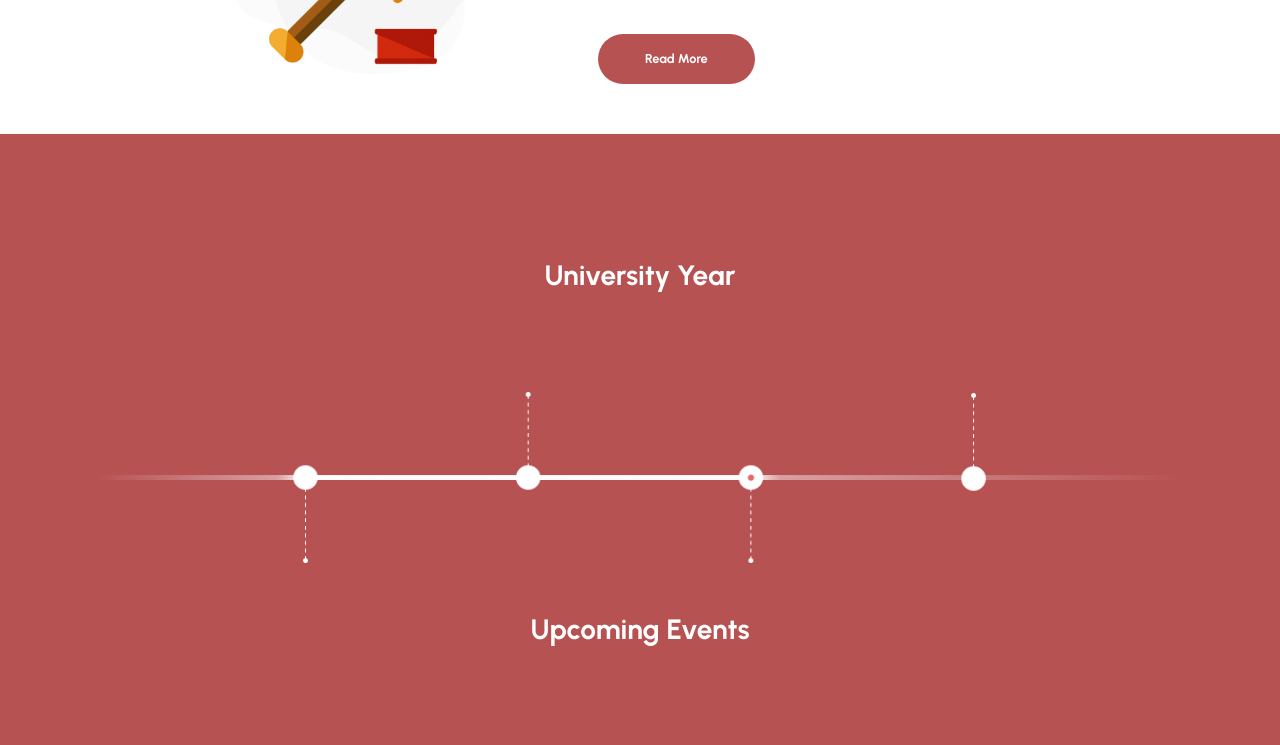
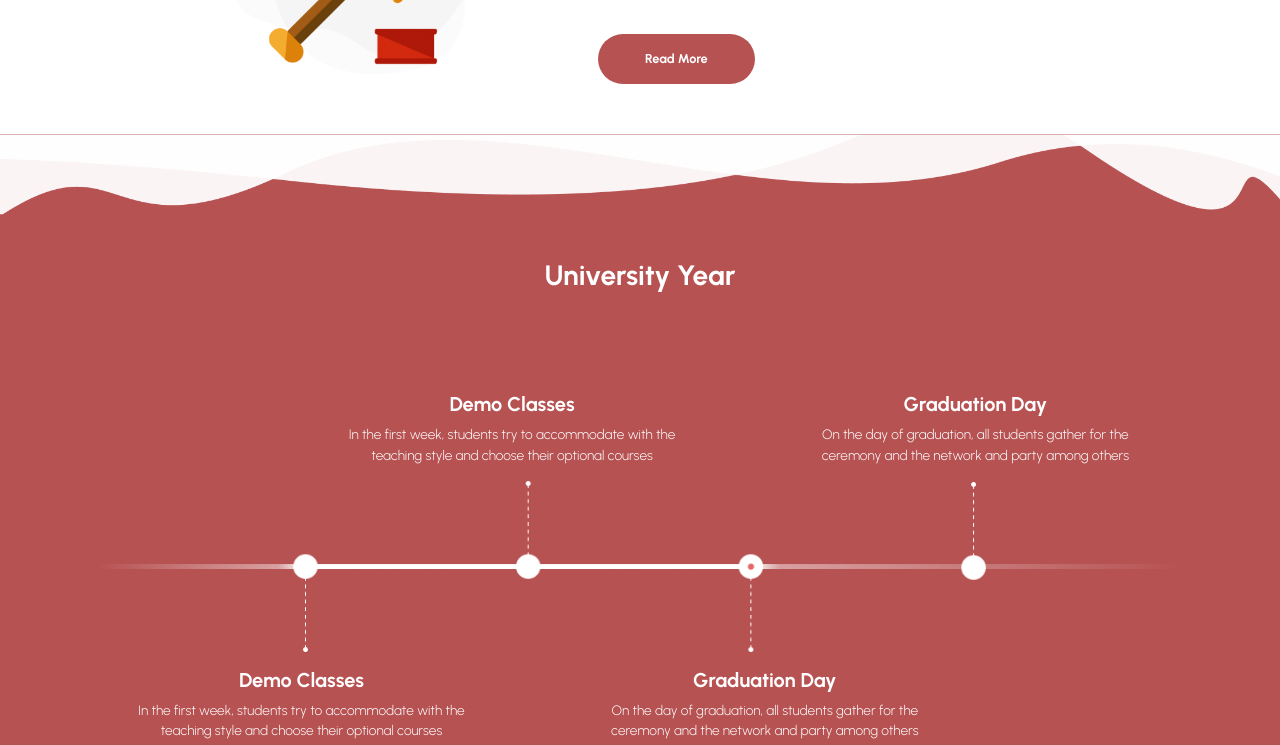
Before and after one commit to ClaudioLeone/proj-html-vuejs, a Vue app: page / in a window 1280 px wide. Shown: the part 1340-2085 px from the top of the page. Built offline with nearby package versions, Linux system fonts and the light colour scheme.

Commit message:
Added 'text sections' to 'timeline'

```diff
--- a/src/components/partials/mainMiddle.vue
+++ b/src/components/partials/mainMiddle.vue
@@ -16,12 +16,38 @@ export default {
 
 <template>
     <div class="main-middle-container">
+        <img class="wave-img-top" src="../../assets/edu/img/Wave-1.png" alt="wave">
+
         <div class="main-middle container d-flex flex-column align-items-center">
 
             <h3>University Year</h3>
 
             <div class="timeline-section">
+                <div class="top-timeline-text row d-flex justify-content-end">
+                    <div class="top-left-text col-4 text-center">
+                        <h5>Demo Classes</h5>
+                        <p>In the first week, students try to accommodate with the teaching style and choose their optional courses</p>
+                    </div>
+
+                    <div class="top-right-text col-4 text-center">
+                        <h5>Graduation Day</h5>
+                        <p>On the day of graduation, all students gather for the ceremony and the network and party among others</p>
+                    </div>
+                </div>
+
                 <img src="../../assets/edu/img/Timeline-Item.png" alt="Timeline-Item">
+
+                <div class="bottom-timeline-text row d-flex justify-content-start">
+                    <div class="bottom-left-text col-4 text-center">
+                        <h5>Demo Classes</h5>
+                        <p>In the first week, students try to accommodate with the teaching style and choose their optional courses</p>
+                    </div>
+
+                    <div class="bottom-right-text col-4 text-center">
+                        <h5>Graduation Day</h5>
+                        <p>On the day of graduation, all students gather for the ceremony and the network and party among others</p>
+                    </div>
+                </div>
             </div>
 
             <h3>Upcoming Events</h3>
@@ -34,12 +60,27 @@ export default {
 
             <button>View All Events</button>
         </div>
+
+        <img class="wave-img-bottom" src="../../assets/edu/img/Wave-1.png" alt="wave">
     </div>
 </template>
 
 <style scoped lang="scss">
 .main-middle-container {
     background-color: #B75253;
+    position: relative;
+
+}
+.wave-img-top {
+    position: absolute;
+    top: 0;
+    transform: scaleY(-1)
+}
+
+.wave-img-bottom {
+    position: absolute;
+    bottom: 0;
+    transform: scaleX(-1)
 }
 
 .main-middle {
@@ -69,5 +110,35 @@ export default {
 
 .main-middle > *{
     padding: 25px;
+    position: relative;
+}
+.top-left-text {
+    margin-right: 6.25rem;
+}
+.top-right-text {
+    margin-right: 1rem;
+}
+.top-left-text > h5, .top-right-text > h5 {
+    font-weight: 700;
+}
+.top-left-text > p, .top-right-text > p {
+    font-size: 0.85rem;
+    font-weight: lighter;
+}
+
+.bottom-left-text {
+    margin-top: 1rem;
+    margin-left: 2.3rem;
+}
+.bottom-right-text {
+    margin-top: 1rem;
+    margin-left: 6.25rem;
+}
+.bottom-left-text > h5, .bottom-right-text > h5 {
+    font-weight: 700;
+}
+.bottom-left-text > p, .bottom-right-text > p {
+    font-size: 0.85rem;
+    font-weight: lighter;
 }
 </style>
```
